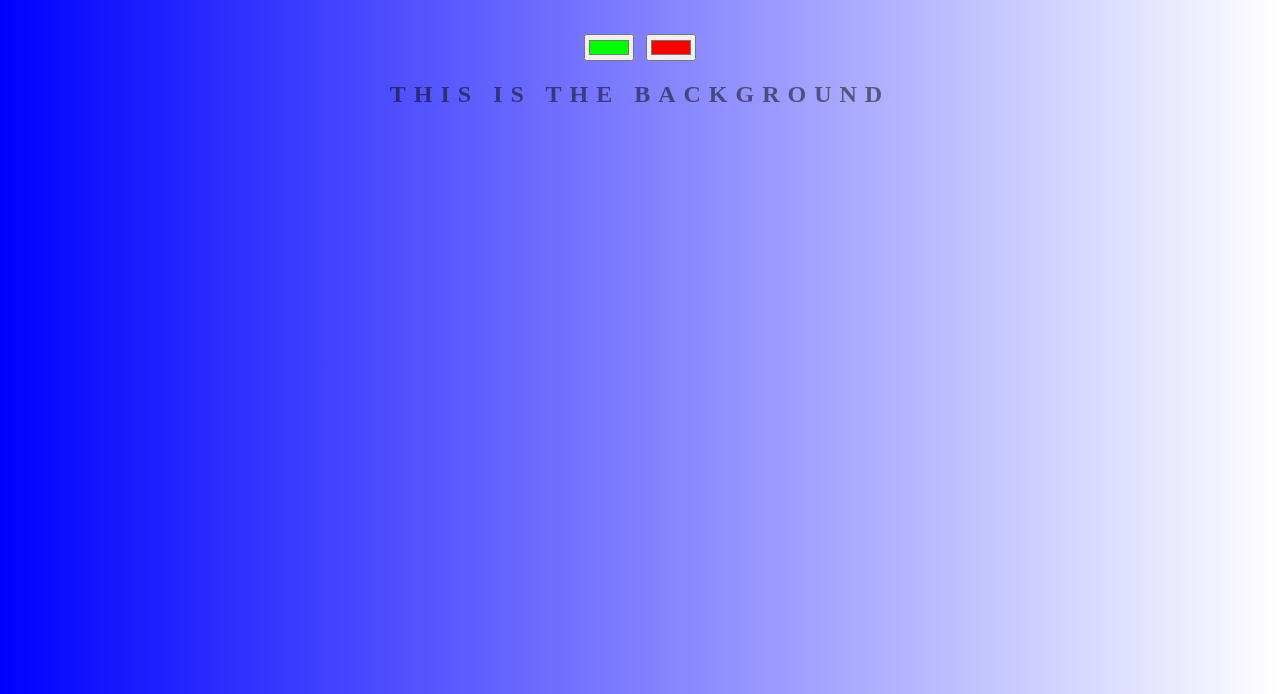
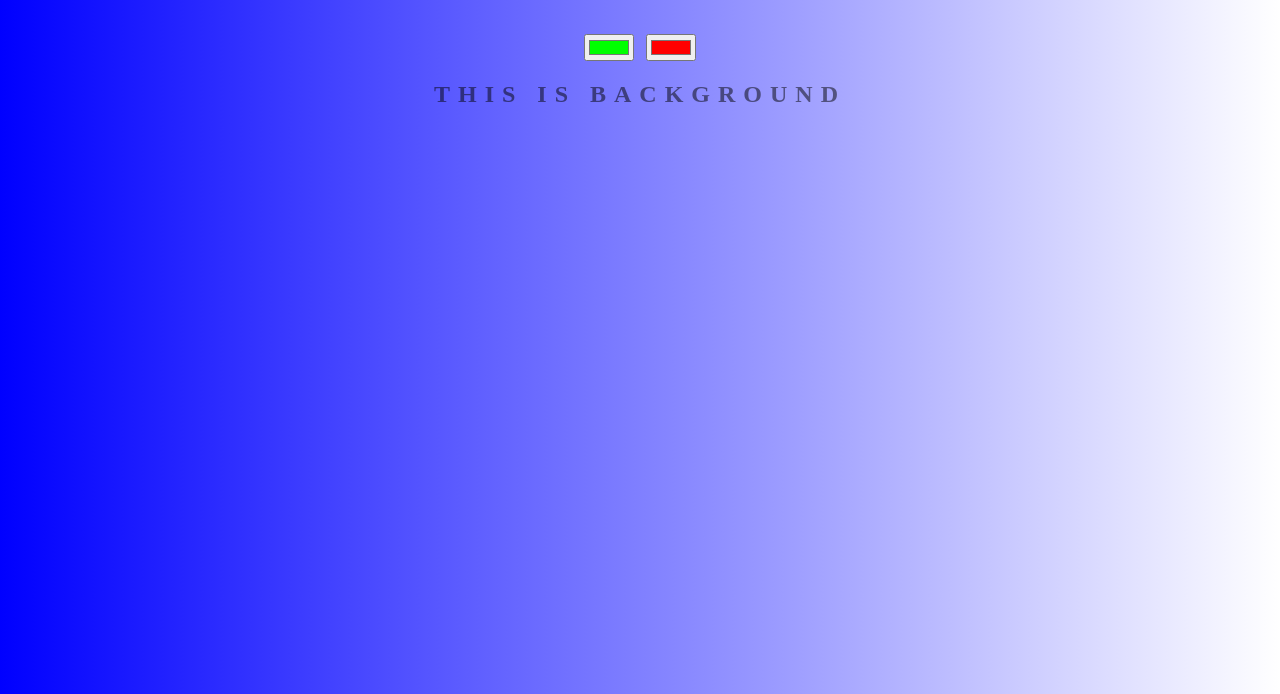
Before and after one commit to nishchaaal/background-generator, a plain HTML site: page index.html in a window 1280 px wide. Shown: the part 106-800 px from the top of the page. Drawn offline with Linux system fonts and the light colour scheme.

Commit message:
changing backstuff

```diff
--- a/index.html
+++ b/index.html
@@ -8,7 +8,7 @@
 	<h1>COOL Generator</h1>
 	<input class="color1" type="color" name="color1" value="#00ff00">
 	<input class="color2" type="color" name="color2" value="#ff0000">
-	<h2>This is the background</h2>
+	<h2>This is background</h2>
 	<h3></h3>
 
 	<script type="text/javascript" src="script.js"></script>
```
